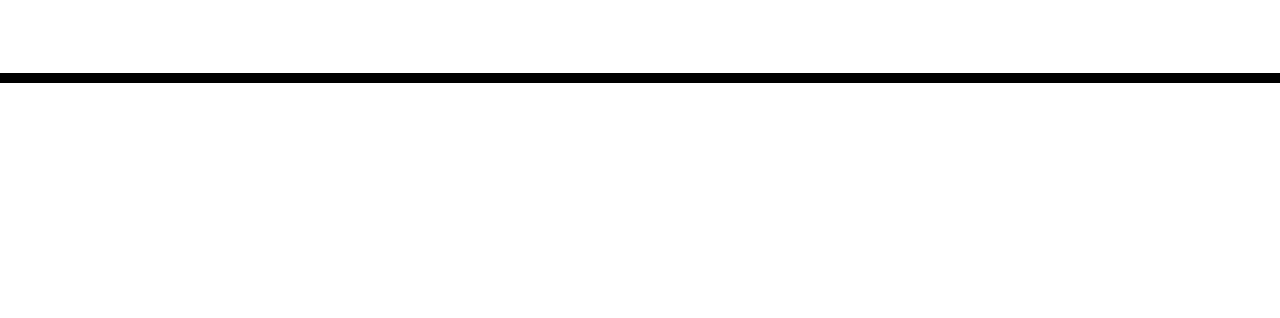
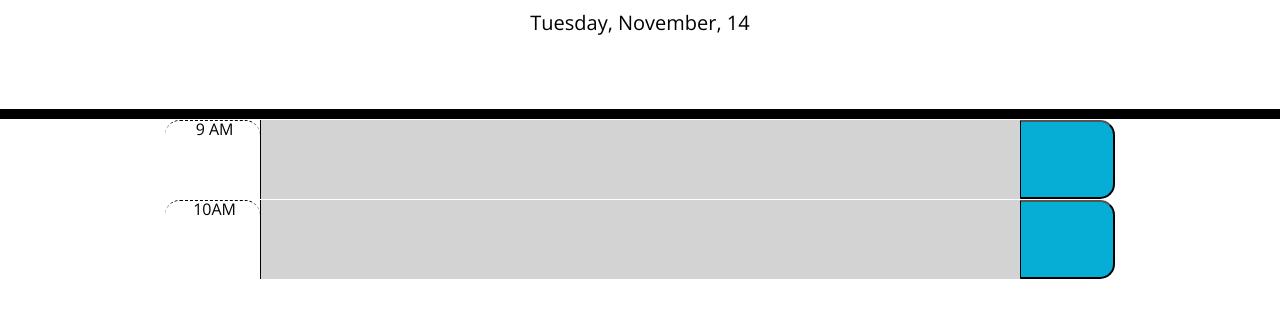
Before and after one commit to ph8tfunk/Daily-Planner-App, a plain HTML site: page index.html in a window 1280 px wide. Shown: the part 168-486 px from the top of the page. Drawn offline with nearby package versions, Linux system fonts and the light colour scheme.

Commit message:
added current day time stamp to header. added test days to planner

```diff
--- a/assets/js/script.js
+++ b/assets/js/script.js
@@ -0,0 +1,5 @@
+
+var today = dayjs().format("dddd, MMMM, DD");
+
+var dateToday = $('#currentDay');
+dateToday.text(today);
--- a/index.html
+++ b/index.html
@@ -30,11 +30,30 @@
       <p class="lead">A simple calendar app for scheduling your work day</p>
       <p id="currentDay" class="lead"></p>
     </header>
+
     <div class="container">
       <!-- Timeblocks go here -->
+
+      <div class= "row">
+        <div class ="col-1"></div>
+        <p class ="col-1 time-block hour"> 9 AM</p>
+        <textarea class ="col-8 description past"></textarea>
+        <button class ="col-1 saveBtn"></button>
+        <div class ="col-1"></div>
+      </div>
+
+      <div class= "row">
+        <div class ="col-1"></div>
+        <p class ="col-1 time-block hour"> 10AM</p>
+        <textarea class ="col-8 description past"></textarea>
+        <button class ="col-1 saveBtn"></button>
+        <div class ="col-1"></div>
+      </div>
+
     </div>
 
     <script src="https://cdnjs.cloudflare.com/ajax/libs/jquery/3.2.1/jquery.min.js"></script>
     <script src="https://cdn.jsdelivr.net/npm/dayjs@1/dayjs.min.js"></script>
+    <script type="text/javascript" src="./assets/js/script.js"></script>
   </body>
 </html>
```
